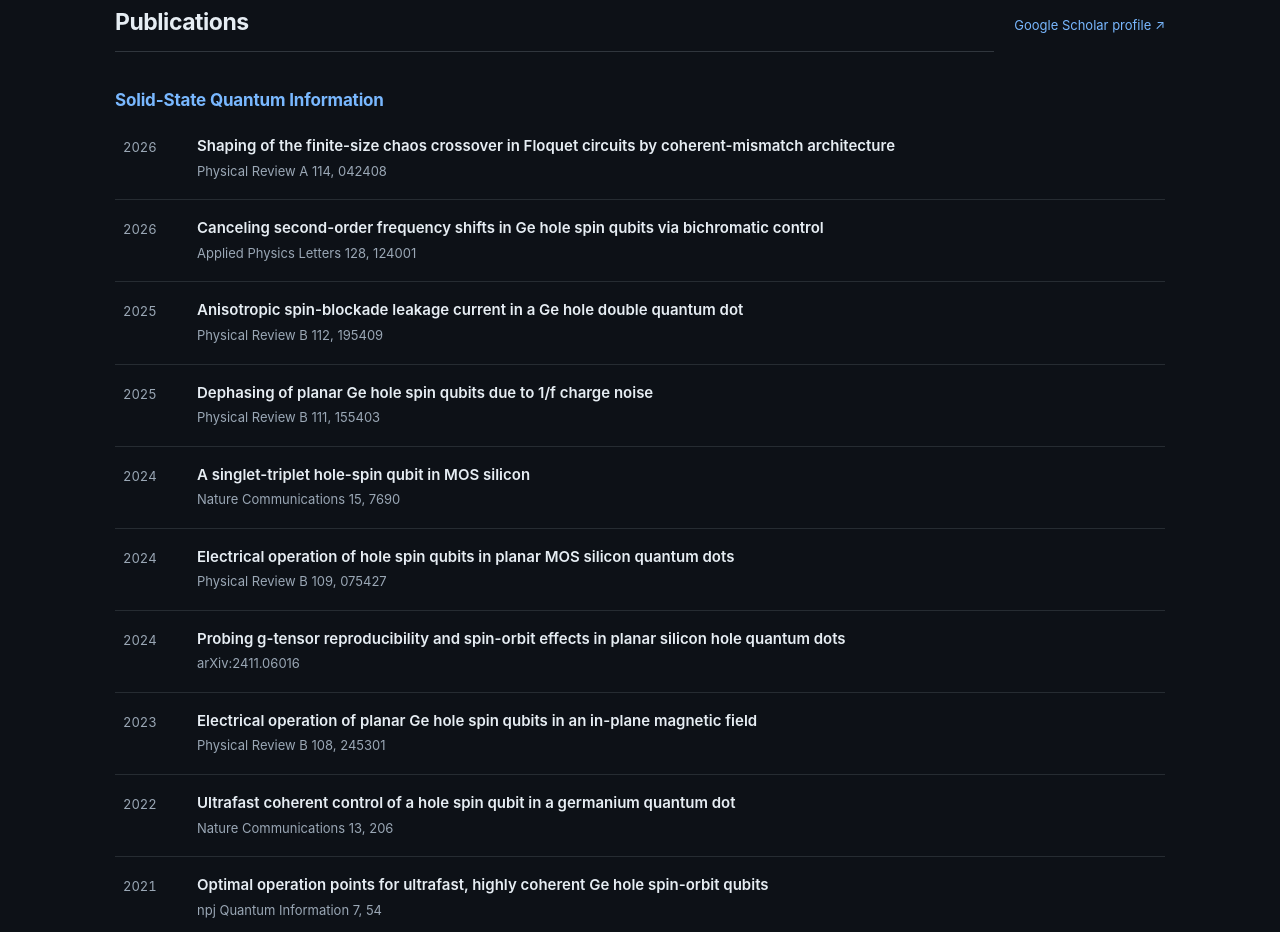
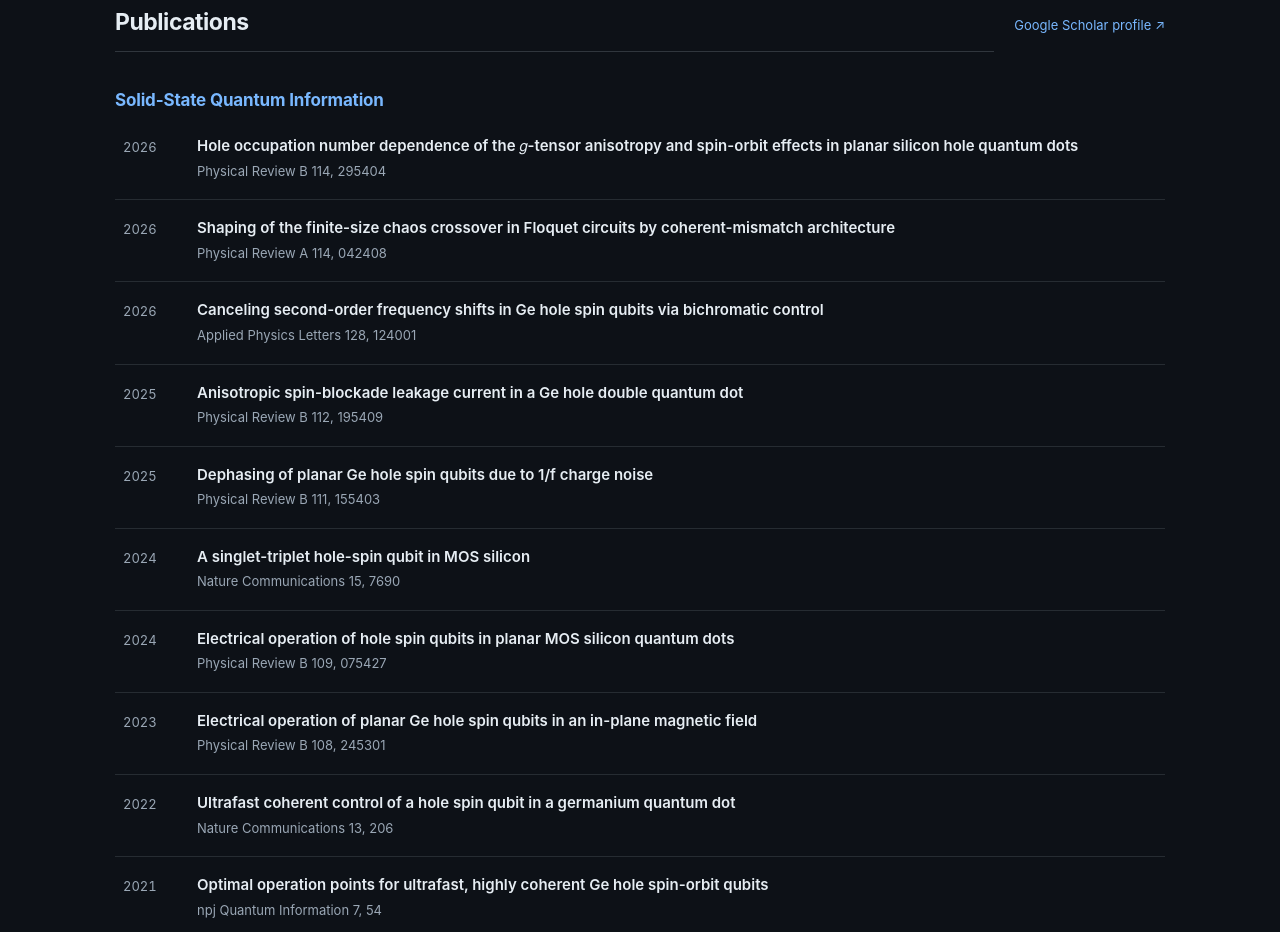
Before and after one commit to TheZening/TheZening.github.io, a plain HTML site: page index.html in a window 1280 px wide. Shown: the part 1480-2412 px from the top of the page. Drawn offline with Linux system fonts and the light colour scheme.

Commit message:
Update publication list in index.html
Removed an outdated publication entry and added a new one.

```diff
--- a/index.html
+++ b/index.html
@@ -179,6 +179,13 @@
           <li>
             <time>2026</time>
             <div>
+              <a href="https://journals.aps.org/prb/abstract/10.1103/gw2f-r6gy" target="_blank" rel="noreferrer">Hole occupation number dependence of the 𝑔-tensor anisotropy and spin-orbit effects in planar silicon hole quantum dots</a>
+              <span>Physical Review B 114, 295404</span>
+            </div>
+          </li>
+          <li>
+            <time>2026</time>
+            <div>
               <a href="https://journals.aps.org/pra/abstract/10.1103/sqpv-ks42" target="_blank" rel="noreferrer">Shaping of the finite-size chaos crossover in Floquet circuits by coherent-mismatch architecture</a>
               <span>Physical Review A 114, 042408</span>
             </div>
@@ -216,13 +223,6 @@
             <div>
               <a href="https://journals.aps.org/prb/abstract/10.1103/PhysRevB.109.075427" target="_blank" rel="noreferrer">Electrical operation of hole spin qubits in planar MOS silicon quantum dots</a>
               <span>Physical Review B 109, 075427</span>
-            </div>
-          </li>
-          <li>
-            <time>2024</time>
-            <div>
-              <a href="https://journals.aps.org/prb/accepted/10.1103/gw2f-r6gy" target="_blank" rel="noreferrer">Probing g-tensor reproducibility and spin-orbit effects in planar silicon hole quantum dots</a>
-              <span>arXiv:2411.06016</span>
             </div>
           </li>
           <li>
```
